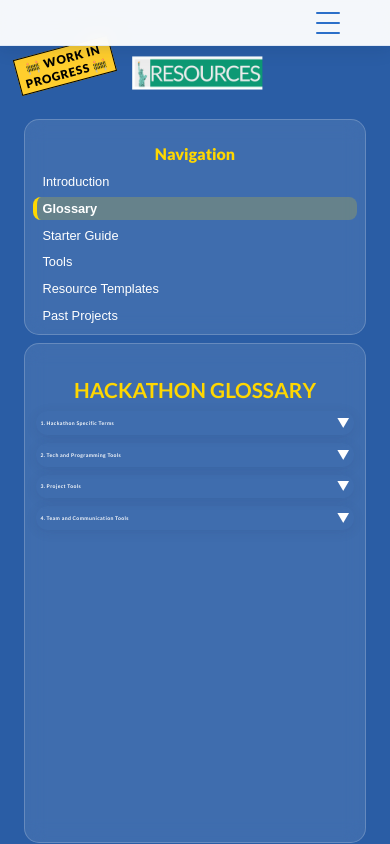
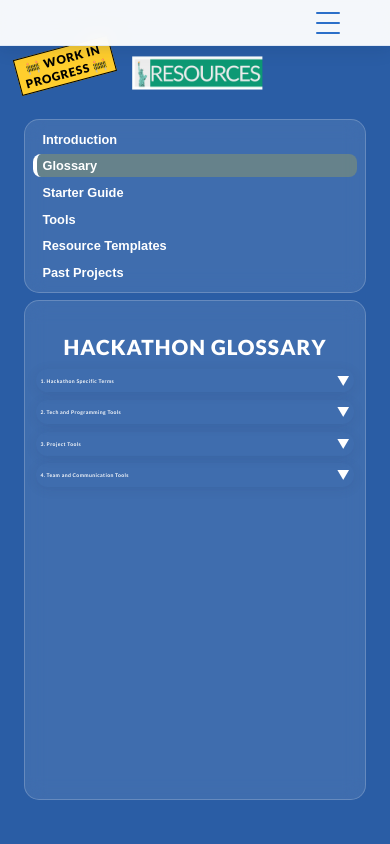
Before and after one commit to cu-divhacks/2025website, a React (Create React App) app in the folder 2025divhacks/: page /resources in a window 390 px wide. Built offline with nearby package versions, Linux system fonts and the light colour scheme.

Commit message:
ui changes in resources page

```diff
--- a/2025divhacks/src/pages/Resources.js
+++ b/2025divhacks/src/pages/Resources.js
@@ -31,10 +31,12 @@ export default function Resources() {
           <div>
             <h3 style={{
               fontSize: 'clamp(1.3rem, 2.5vw, 2rem)',
-              color: '#FFD700',
+              color: '#fff',
               marginBottom: '2vw',
-              fontWeight: 600,
-              textAlign: 'center'
+              fontWeight: 900,
+              textAlign: 'center',
+              fontFamily: "'Lato', sans-serif",
+              letterSpacing: '0.05em'
             }}>
               HACKATHON GLOSSARY
             </h3>
@@ -47,10 +49,12 @@ export default function Resources() {
                 <div style={{
                   fontSize: 'clamp(1vw, 1.2vw, 1.5vw)',
                   color: '#fff',
-                  lineHeight: '1.3',
+                  lineHeight: '1.6',
                   maxHeight: '300px',
                   overflowY: 'auto',
-                  paddingRight: '10px'
+                  paddingRight: '10px',
+                  fontFamily: "'Lato', sans-serif",
+                  fontWeight: 500
                 }}>
                   <p><b>Hackathon:</b> A short event (1–3 days) where you team up to build a tech project with purpose, usually from scratch.</p>
                   <p><b>Track:</b> A theme you can choose for your project (e.g., Sustainability, AI, Healthcare).</p>
@@ -78,7 +82,9 @@ export default function Resources() {
                   lineHeight: '1.6',
                   maxHeight: '300px',
                   overflowY: 'auto',
-                  paddingRight: '10px'
+                  paddingRight: '10px',
+                  fontFamily: "'Lato', sans-serif",
+                  fontWeight: 500
                 }}>
                   <p><b>Frontend:</b> The part of a website/app you can see and click on.</p>
                   <p><b>Backend:</b> The hidden part that does the thinking. It stores data, handles logins, runs logic.</p>
@@ -109,7 +115,9 @@ export default function Resources() {
                   lineHeight: '1.6',
                   maxHeight: '300px',
                   overflowY: 'auto',
-                  paddingRight: '10px'
+                  paddingRight: '10px',
+                  fontFamily: "'Lato', sans-serif",
+                  fontWeight: 500
                 }}>
                   <p><b>Figma:</b> Designing your app visually without code.</p>
                   <p><b>Canva:</b> Making slides or designing posters.</p>
@@ -132,7 +140,9 @@ export default function Resources() {
                   lineHeight: '1.6',
                   maxHeight: '300px',
                   overflowY: 'auto',
-                  paddingRight: '10px'
+                  paddingRight: '10px',
+                  fontFamily: "'Lato', sans-serif",
+                  fontWeight: 500
                 }}>
                   <p><b>Slack:</b> A group chat platform for announcements and questions.</p>
                   <p><b>Google Drive:</b> Where you can store and share slides, docs, and designs with your team.</p>
@@ -148,10 +158,12 @@ export default function Resources() {
           <div>
             <h3 style={{
               fontSize: 'clamp(1.3rem, 2.5vw, 2rem)',
-              color: '#FFD700',
+              color: '#fff',
               marginBottom: '3vw',
-              fontWeight: 600,
-              textAlign: 'center'
+              fontWeight: 900,
+              textAlign: 'center',
+              fontFamily: "'Lato', sans-serif",
+              letterSpacing: '0.05em'
             }}>
               INTRODUCTION
             </h3>
@@ -221,8 +233,9 @@ export default function Resources() {
           <div>
             <h3 style={{
               fontSize: 'clamp(1.3rem, 2.5vw, 2rem)',
-              color: '#FFD700',
-              fontWeight: 600,
+              color: '#fff',
+              fontWeight: 900,
+              fontFamily: "'Lato', sans-serif",
               textAlign: 'center'
             }}>
               BROWSE A STARTER GUIDE
@@ -382,9 +395,10 @@ export default function Resources() {
           <div>
             <h3 style={{
               fontSize: 'clamp(1.3rem, 2.5vw, 2rem)',
-              color: '#FFD700',
+              color: '#fff',
               marginBottom: '3vw',
-              fontWeight: 600,
+              fontWeight: 900,
+              fontFamily: "'Lato', sans-serif",
               textAlign: 'center'
             }}>
               PICK YOUR TOOLS
@@ -446,9 +460,10 @@ export default function Resources() {
           <div>
             <h3 style={{
               fontSize: 'clamp(1.3rem, 2.5vw, 2rem)',
-              color: '#FFD700',
+              color: '#fff',
               marginBottom: '3vw',
-              fontWeight: 600,
+              fontWeight: 900,
+              fontFamily: "'Lato', sans-serif",
               textAlign: 'center'
             }}>
               TRY BEGINNER-FRIENDLY PROJECT TEMPLATES
@@ -554,9 +569,10 @@ export default function Resources() {
           <div>
             <h3 style={{
               fontSize: 'clamp(1.3rem, 2.5vw, 2rem)',
-              color: '#FFD700',
+              color: '#fff',
               marginBottom: '3vw',
-              fontWeight: 600,
+              fontWeight: 900,
+              fontFamily: "'Lato', sans-serif",
               textAlign: 'center'
             }}>
               PAST PROJECTS
@@ -812,17 +828,8 @@ export default function Resources() {
           padding: '2vw',
           backdropFilter: 'blur(10px)',
           border: '1px solid rgba(255, 255, 255, 0.2)',
-          height: 'fit-content'
+          height: 'fit-content',
         }}>
-          <h3 style={{
-            fontSize: 'clamp(1rem, 1.3vw, 1.8rem)',
-            color: '#FFD700',
-            marginBottom: 'clamp(1.5vw, 2vw, 2.5vw)',
-            fontWeight: 900,
-            textAlign: 'center'
-          }}>
-            Navigation
-          </h3>
           <div style={{ display: 'flex', flexDirection: 'column', gap: '1vw' }}>
             {sections.map((section) => (
               <button
@@ -836,10 +843,10 @@ export default function Resources() {
                   borderRadius: '8px',
                   cursor: 'pointer',
                   fontSize: 'clamp(0.8rem, 1vw, 1.3rem)',
-                  fontWeight: activeSection === section.id ? 600 : 400,
+                  fontWeight: 600,
                   textAlign: 'left',
                   transition: 'all 0.3s ease',
-                  borderLeft: activeSection === section.id ? '4px solid #FFD700' : '4px solid transparent'
+                  borderLeft: activeSection === section.id ? '4px solid #fff' : '4px solid transparent'
                 }}
               >
                 {section.title}
@@ -882,7 +889,7 @@ export default function Resources() {
           margin: '0 auto',
           fontSize: 'clamp(1.2rem, 1.5vw, 1.8rem)',
           color: '#fff',
-          fontWeight: 500,
+          fontWeight: 900,
           textAlign: 'center',
         }}>
           MORE INFO COMING SOON...
```
